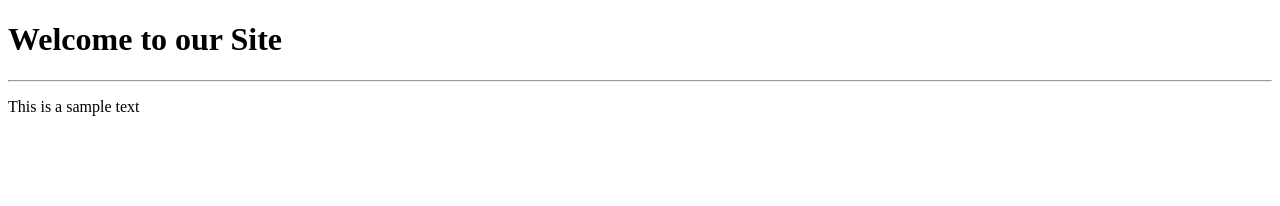
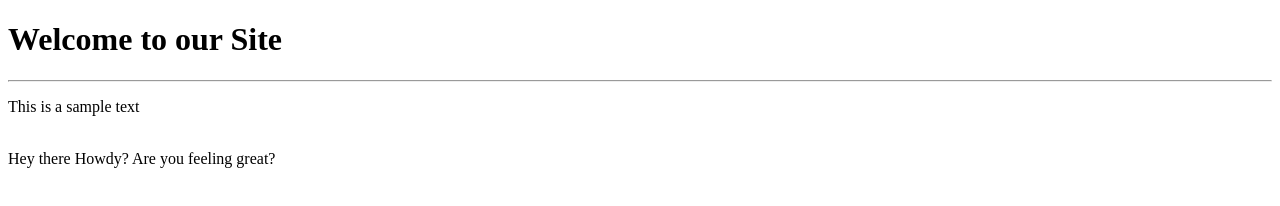
Before and after one commit to messagewaleed/publicis-work, a plain HTML site: page index.html in a window 1280 px wide. Drawn offline with Linux system fonts and the light colour scheme.

Commit message:
added more content in the index

```diff
--- a/index.html
+++ b/index.html
@@ -10,5 +10,7 @@
 <p>
 	This is a sample text
 </p>
+<br>
+Hey there Howdy? Are you feeling great?
 </body>
 </html>
```
